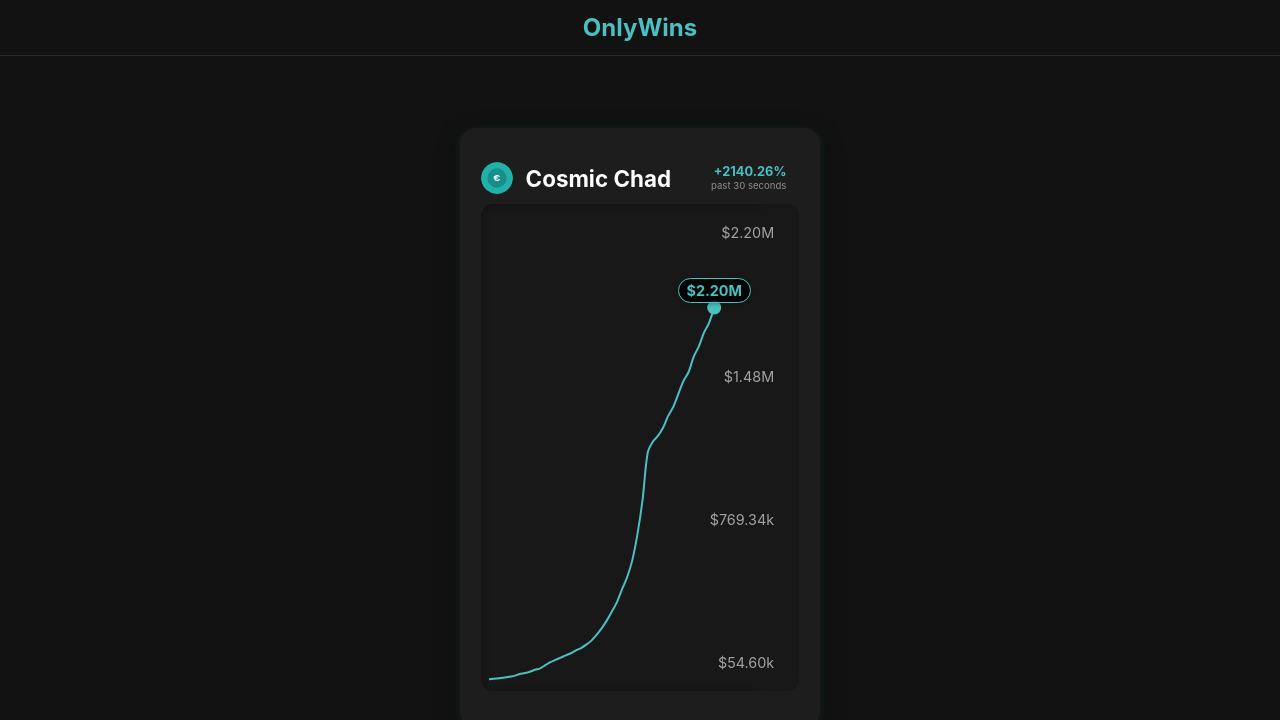
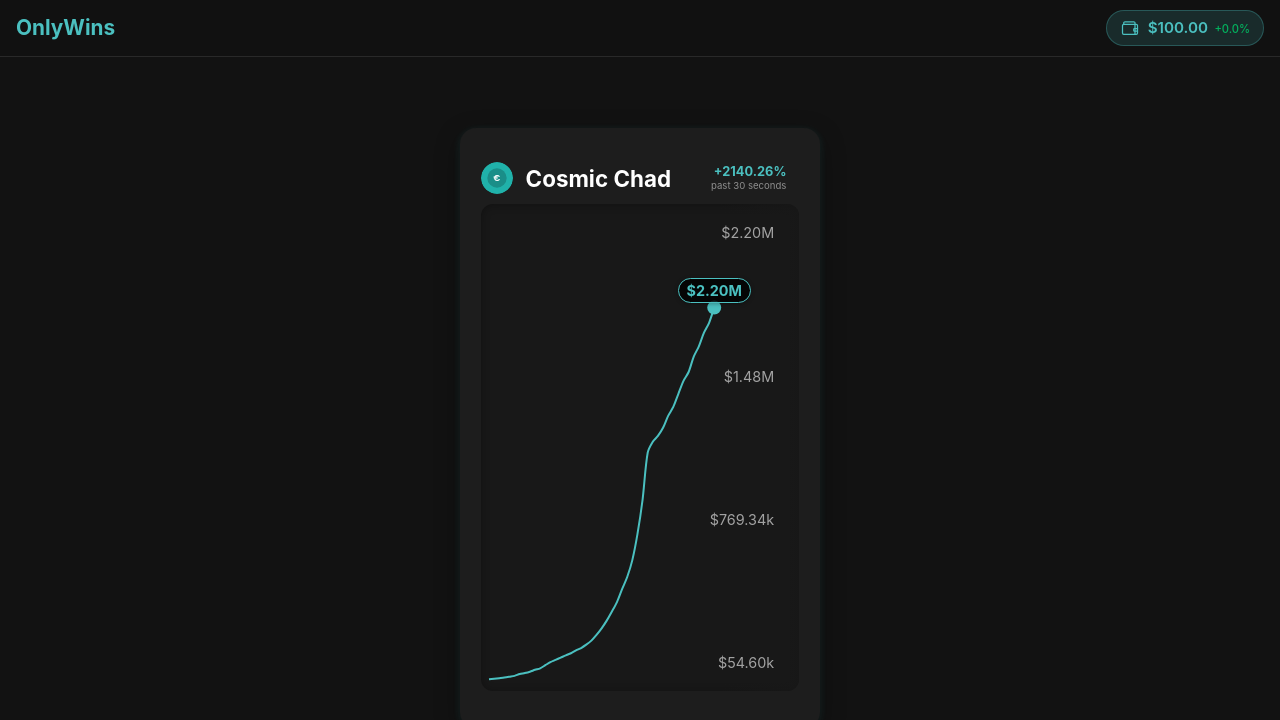
Before and after one commit to christopherdancy/onlywins, a React (Create React App) app: page / in a window 1280 px wide. Shown: the top 720 px of the page. Built offline with nearby package versions, Linux system fonts and the light colour scheme.

Commit message:
wallet updates

```diff
--- a/src/App.css
+++ b/src/App.css
@@ -1,3 +1,26 @@
+/* Apply better defaults for mobile app */
+* {
+  box-sizing: border-box;
+  -webkit-tap-highlight-color: transparent;
+  touch-action: manipulation;
+}
+
+body, html {
+  height: 100%;
+  width: 100%;
+  margin: 0;
+  padding: 0;
+  overflow: hidden;
+  position: fixed;
+  overscroll-behavior: none;
+}
+
+#root {
+  height: 100%;
+  width: 100%;
+  overflow: hidden;
+}
+
 .app {
   text-align: center;
   height: 100%;
@@ -5,17 +28,30 @@
   flex-direction: column;
   background-color: #121212;
   color: white;
+  overflow: hidden;
+  position: relative;
 }
 
 .app-header {
-  padding: 0.8rem;
+  padding: 0.6rem 1rem;
   border-bottom: 1px solid rgba(255, 255, 255, 0.1);
+  display: flex;
+  justify-content: space-between;
+  align-items: center;
+  position: sticky;
+  top: 0;
+  z-index: 100;
+  background-color: rgba(18, 18, 18, 0.95);
+  backdrop-filter: blur(8px);
+  width: 100%;
+  box-sizing: border-box;
 }
 
 .app-header h1 {
   margin: 0;
-  font-size: 1.5rem;
+  font-size: 1.3rem;
   color: #4bc0c0;
+  white-space: nowrap;
 }
 
 .app-main {
@@ -23,7 +59,9 @@
   display: flex;
   justify-content: center;
   align-items: center;
-  padding: 0.8rem;
+  padding: 0.5rem;
+  overflow: hidden;
+  position: relative;
 }
 
 /* Card Stack Styles */
@@ -351,3 +389,104 @@
   font-size: 1.2rem;
   color: #4bc0c0;
 }
+
+/* Wallet styles */
+.wallet {
+  display: flex;
+  align-items: center;
+  background: rgba(75, 192, 192, 0.15);
+  padding: 0.45rem 0.8rem;
+  border-radius: 1.5rem;
+  border: 1px solid rgba(75, 192, 192, 0.3);
+}
+
+.wallet-content {
+  display: flex;
+  align-items: center;
+  gap: 0.5rem;
+}
+
+.wallet-icon {
+  color: #4bc0c0;
+  display: flex;
+  align-items: center;
+  flex-shrink: 0;
+}
+
+.wallet-info {
+  display: flex;
+  align-items: baseline;
+  gap: 0.4rem;
+}
+
+.wallet-balance {
+  font-weight: 600;
+  color: #4bc0c0;
+  font-size: 0.95rem;
+  white-space: nowrap;
+}
+
+.wallet-profit {
+  font-size: 0.7rem;
+  font-weight: 500;
+  white-space: nowrap;
+  opacity: 0.9;
+}
+
+/* Media queries for smaller screens */
+@media (max-width: 460px) {
+  .app-header {
+    padding: 0.5rem 0.8rem;
+  }
+
+  .app-header h1 {
+    font-size: 1.2rem;
+  }
+
+  .wallet {
+    padding: 0.4rem 0.7rem;
+  }
+
+  .wallet-content {
+    gap: 0.4rem;
+  }
+
+  .wallet-info {
+    gap: 0.3rem;
+  }
+}
+
+@media (max-width: 360px) {
+  .app-header {
+    padding: 0.5rem 0.7rem;
+  }
+
+  .app-header h1 {
+    font-size: 1.1rem;
+  }
+
+  .wallet {
+    padding: 0.35rem 0.6rem;
+  }
+
+  .wallet-balance {
+    font-size: 0.85rem;
+  }
+
+  .wallet-profit {
+    font-size: 0.65rem;
+  }
+
+  .wallet-icon svg {
+    width: 18px;
+    height: 18px;
+  }
+
+  .wallet-content {
+    gap: 0.3rem;
+  }
+
+  .wallet-info {
+    gap: 0.25rem;
+  }
+}
--- a/src/App.tsx
+++ b/src/App.tsx
@@ -1,17 +1,22 @@
 import React from 'react';
 import CardStack from './components/CardStack';
+import Wallet from './components/Wallet';
+import { WalletProvider } from './contexts/WalletContext';
 import './App.css';
 
 const App: React.FC = () => {
   return (
+    <WalletProvider>
       <div className="app">
         <header className="app-header">
           <h1>OnlyWins</h1>
+          <Wallet />
         </header>
         <main className="app-main">
           <CardStack />
         </main>
       </div>
+    </WalletProvider>
   );
 };
 
--- a/src/components/CardStack.tsx
+++ b/src/components/CardStack.tsx
@@ -2,12 +2,14 @@ import React, { useState, useEffect } from 'react';
 import SwipeableCard from './SwipeableCard';
 import { Asset, SwipeDirection, ChartStrategy } from '../types';
 import { generateAssetCollection, generateRandomAsset } from '../utils/chartUtils';
+import { useWallet } from '../contexts/WalletContext';
 
 const CardStack: React.FC = () => {
   const [assets, setAssets] = useState<Asset[]>([]);
   const [currentIndex, setCurrentIndex] = useState(0);
   const [showMatch, setShowMatch] = useState(false);
   const [activeAsset, setActiveAsset] = useState<Asset | null>(null);
+  const { updateBalance } = useWallet();
   const [volatilityState, setVolatilityState] = useState({
     inDump: false,         // Currently in a dump phase (for uptrend) or pump phase (for downtrend)
     dumpComplete: false,   // Finished the dump/pump phase (now in recovery/correction)
@@ -17,6 +19,7 @@ const CardStack: React.FC = () => {
     recoveryCounter: 0,    // Counter for recovery/correction duration
     ticksSinceDump: 0      // Ticks since last volatility event
   });
+  const [positions, setPositions] = useState<{ [id: string]: number }>({});
 
   // Initialize assets on mount
   useEffect(() => {
@@ -261,13 +264,44 @@ const CardStack: React.FC = () => {
   }, [currentIndex, assets]);
 
   const handleSwiped = (direction: SwipeDirection) => {
-    // If swiped right, show "match" popup sometimes
+    if (!activeAsset) return;
+
+    // If swiped right (BUY), add position and deduct $1
     if (direction.isRight) {
+      // Deduct $1 from wallet for buying
+      updateBalance(-1);
+
+      // Store the purchase price (current market cap) for this asset
+      setPositions(prev => ({
+        ...prev,
+        [activeAsset.id]: activeAsset.currentMarketCap
+      }));
+
       // 70% chance to show "match" on right swipe for dopamine hit
       if (Math.random() < 0.7) {
         setShowMatch(true);
         setTimeout(() => setShowMatch(false), 1500);
       }
+    }
+    // If swiped left (SELL) and we have a position, calculate profit/loss
+    else if (direction.isLeft && positions[activeAsset.id]) {
+      const purchasePrice = positions[activeAsset.id];
+      const currentPrice = activeAsset.currentMarketCap;
+
+      // Calculate profit percentage
+      const profitPercent = (currentPrice - purchasePrice) / purchasePrice;
+
+      // Add profit to wallet (we invested $1, so return is $1 * (1 + profit)
+      // Minimum return is $0.10 (to avoid complete loss)
+      const returnAmount = Math.max(1 * (1 + profitPercent), 0.1);
+      updateBalance(returnAmount);
+
+      // Remove the position
+      setPositions(prev => {
+        const newPositions = { ...prev };
+        delete newPositions[activeAsset.id];
+        return newPositions;
+      });
     }
 
     // Move to next card
--- /dev/null
+++ b/src/components/Wallet.tsx
@@ -0,0 +1,53 @@
+import React from 'react';
+import { useWallet } from '../contexts/WalletContext';
+
+// Simple wallet icon using SVG
+const WalletIcon = () => (
+  <svg width="20" height="20" viewBox="0 0 24 24" fill="none" xmlns="http://www.w3.org/2000/svg">
+    <path d="M19.5 7.5H4.5C3.675 7.5 3 8.175 3 9V18C3 18.825 3.675 19.5 4.5 19.5H19.5C20.325 19.5 21 18.825 21 18V9C21 8.175 20.325 7.5 19.5 7.5Z" stroke="currentColor" strokeWidth="1.5" strokeLinecap="round" strokeLinejoin="round"/>
+    <path d="M18 19.5V6C18 5.60218 17.842 5.22064 17.5607 4.93934C17.2794 4.65804 16.8978 4.5 16.5 4.5H6C5.60218 4.5 5.22064 4.65804 4.93934 4.93934C4.65804 5.22064 4.5 5.60218 4.5 6V7.5" stroke="currentColor" strokeWidth="1.5" strokeLinecap="round" strokeLinejoin="round"/>
+    <path d="M21 12.75H17.25C16.837 12.75 16.5 13.087 16.5 13.5V15C16.5 15.413 16.837 15.75 17.25 15.75H21" stroke="currentColor" strokeWidth="1.5" strokeLinecap="round" strokeLinejoin="round"/>
+  </svg>
+);
+
+const Wallet: React.FC = () => {
+  const { balance, sessionProfitPercent } = useWallet();
+
+  // Format balance to handle very large or small numbers for better display on mobile
+  const formatBalance = (value: number): string => {
+    if (value >= 1000) {
+      return `$${(value / 1000).toFixed(1)}k`;
+    }
+    return `$${value.toFixed(2)}`;
+  };
+
+  // Format the profit percentage for display
+  const formatProfit = (value: number): string => {
+    return `${value >= 0 ? '+' : ''}${value.toFixed(1)}%`;
+  };
+
+  return (
+    <div className="wallet">
+      <div className="wallet-content">
+        <div className="wallet-icon">
+          <WalletIcon />
+        </div>
+        <div className="wallet-info">
+          <div className="wallet-balance">
+            {formatBalance(balance)}
+          </div>
+          <div
+            className="wallet-profit"
+            style={{
+              color: sessionProfitPercent >= 0 ? '#00bf63' : '#ff6b6b'
+            }}
+          >
+            {formatProfit(sessionProfitPercent)}
+          </div>
+        </div>
+      </div>
+    </div>
+  );
+};
+
+export default Wallet;
--- /dev/null
+++ b/src/contexts/WalletContext.tsx
@@ -0,0 +1,51 @@
+import React, { createContext, useState, useContext, ReactNode } from 'react';
+
+interface WalletContextType {
+  balance: number;
+  startingBalance: number;
+  sessionProfitPercent: number;
+  updateBalance: (amount: number) => void;
+}
+
+const WalletContext = createContext<WalletContextType | undefined>(undefined);
+
+interface WalletProviderProps {
+  children: ReactNode;
+  initialBalance?: number;
+}
+
+export const WalletProvider: React.FC<WalletProviderProps> = ({
+  children,
+  initialBalance = 100 // Default $100 starting balance
+}) => {
+  const [balance, setBalance] = useState(initialBalance);
+  const [startingBalance] = useState(initialBalance);
+
+  // Calculate session profit percentage
+  const sessionProfitPercent = ((balance - startingBalance) / startingBalance) * 100;
+
+  // Update wallet balance (positive for gain, negative for spending)
+  const updateBalance = (amount: number) => {
+    setBalance(prevBalance => prevBalance + amount);
+  };
+
+  return (
+    <WalletContext.Provider value={{
+      balance,
+      startingBalance,
+      sessionProfitPercent,
+      updateBalance
+    }}>
+      {children}
+    </WalletContext.Provider>
+  );
+};
+
+// Custom hook to use the wallet context
+export const useWallet = (): WalletContextType => {
+  const context = useContext(WalletContext);
+  if (context === undefined) {
+    throw new Error('useWallet must be used within a WalletProvider');
+  }
+  return context;
+};
```
Lines whose indentation alone changed are shown as unchanged.
